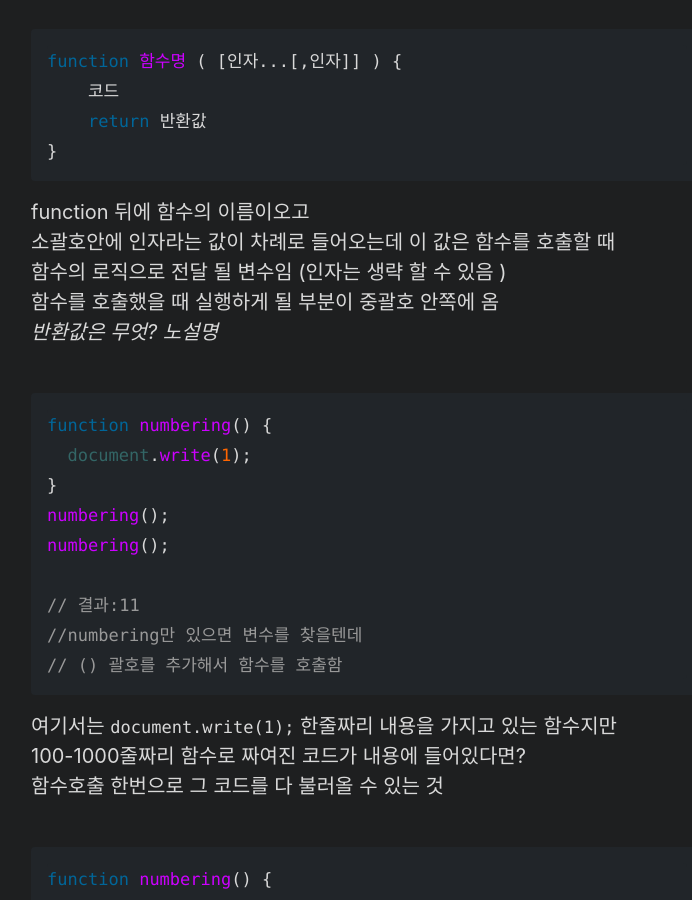
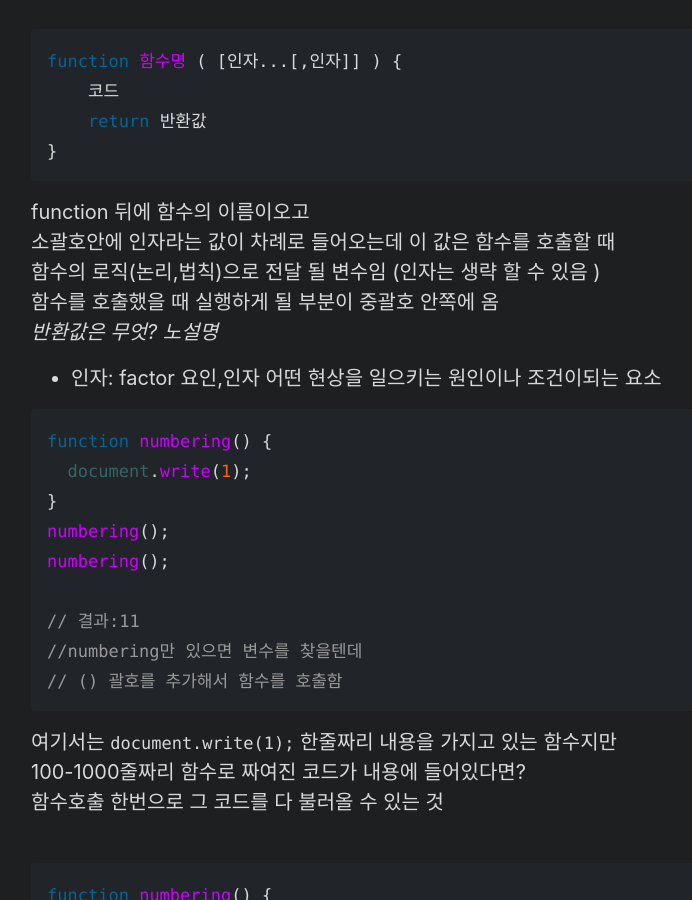
Before and after one commit to Dev-Dotoli/dev-dotoli.github.com, a Jekyll site: the page built from _posts/2022-03-06-JS-11-function.md, in a window 1280 px wide and 900 px high, scrolled down 631 px. Shown: the whole window, without its empty margins (273-965 px from the left). Built offline with Jekyll 4.4.1, drawn with Linux system fonts in a browser that asks for light colours.

Commit message:
Docs: add contents

````diff
--- a/_posts/2022-03-06-JS-11-function.md
+++ b/_posts/2022-03-06-JS-11-function.md
@@ -29,10 +29,12 @@ function 함수명 ( [인자...[,인자]] ) {
 
 function 뒤에 함수의 이름이오고<br>
 소괄호안에 인자라는 값이 차례로 들어오는데 이 값은 함수를 호출할 때<br>
-함수의 로직으로 전달 될 변수임 (인자는 생략 할 수 있음 )<br>
+함수의 로직(논리,법칙)으로 전달 될 변수임 (인자는 생략 할 수 있음 )<br>
 함수를 호출했을 때 실행하게 될 부분이 중괄호 안쪽에 옴<br>
 _반환값은 무엇? 노설명_<br>
-<br>
+
+- 인자: factor 요인,인자 어떤 현상을 일으키는 원인이나 조건이되는 요소
+  <br>
 
 ```javascript
 function numbering() {
````
